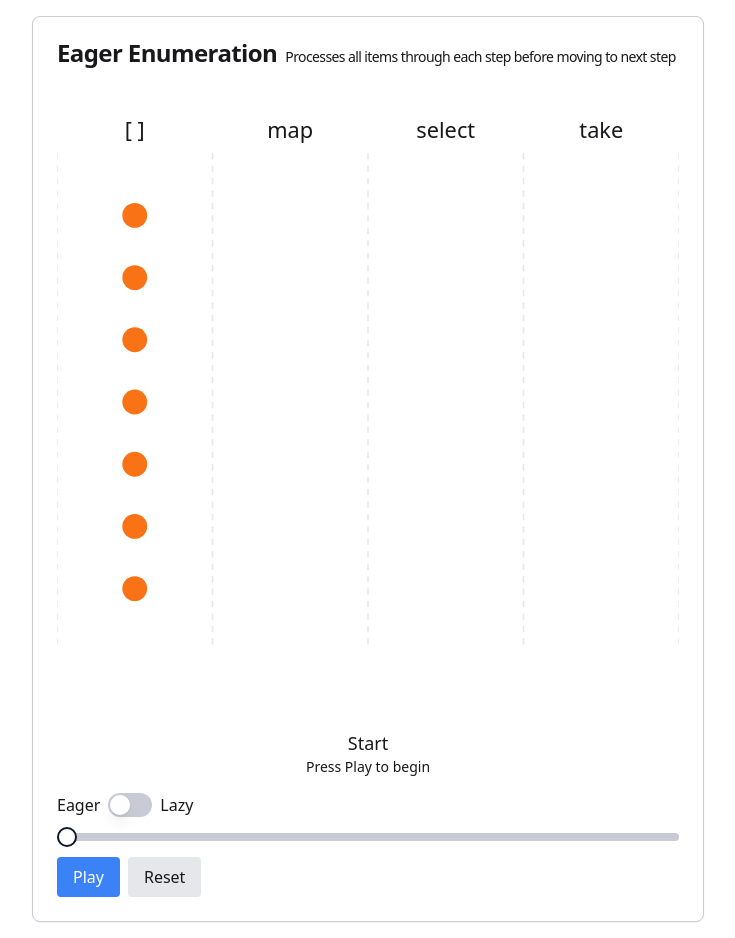
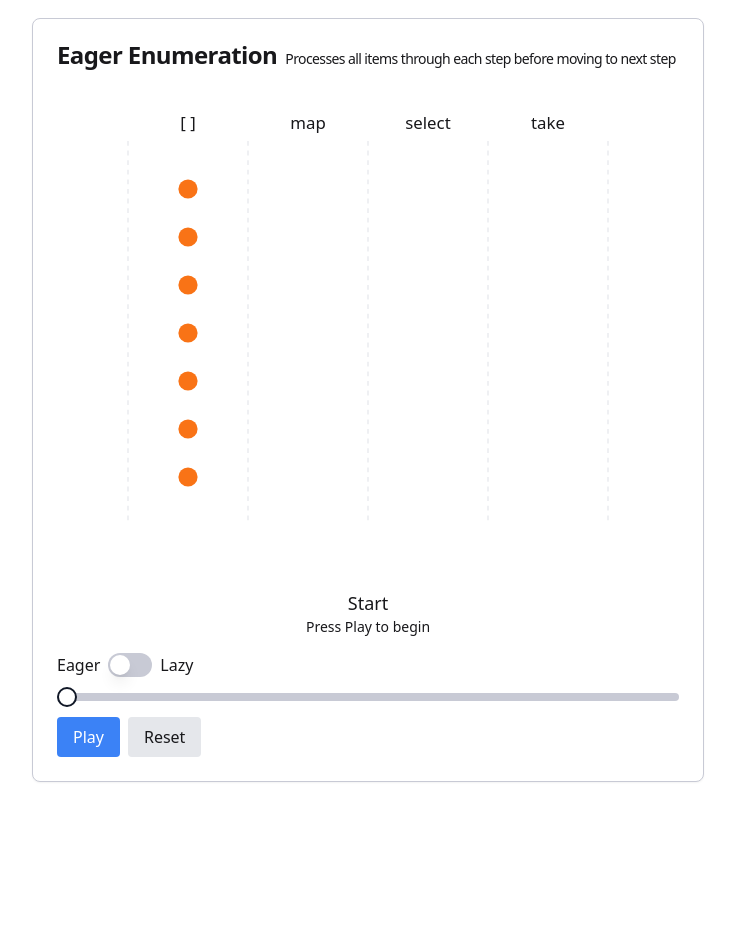
Before and after one commit to joyofrails/ruby-enumeration-demo, a React (Vite) app: page / in a window 1280 px wide. Shown: the whole page, without its empty margins (272-1007 px from the left). After the commit the page ends 800 px from the top, so only its background shows below. Built offline with nearby package versions, Linux system fonts and the light colour scheme.

Commit message:
Add max height to svg

```diff
--- a/src/components/EnumerationDemo.tsx
+++ b/src/components/EnumerationDemo.tsx
@@ -540,7 +540,11 @@ const EnumerationDemo: React.FC<EnumerationDemoProps> = ({
         </CardTitle>
       </CardHeader>
       <CardContent>
-        <svg viewBox='0 0 400 400' className='w-full mb-4'>
+        <svg
+          viewBox='0 0 400 400'
+          className='w-full mb-4'
+          style={{ maxHeight: '60vh' }}
+        >
           {columns.map((col, i) => (
             <text
               key={i}
```
